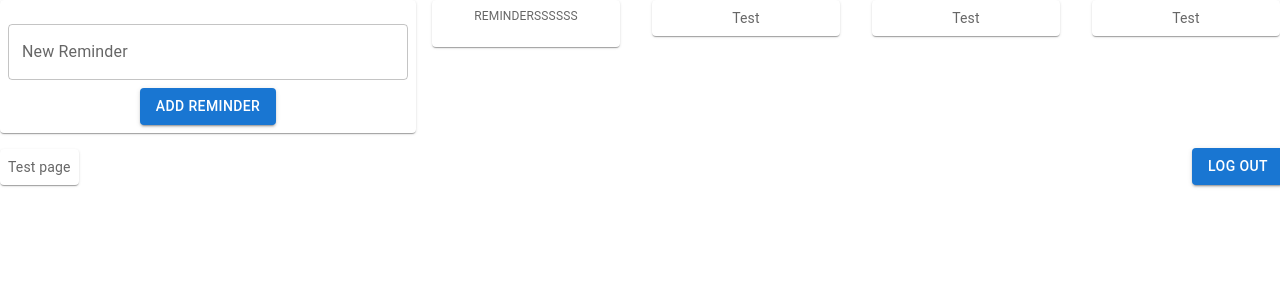
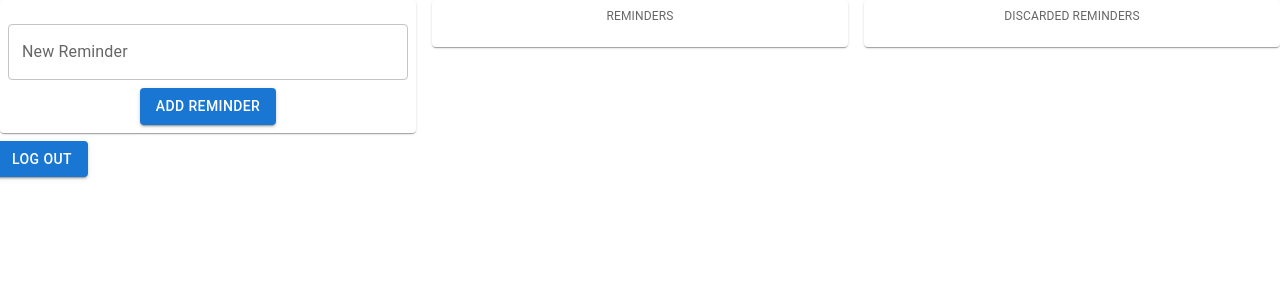
Before and after one commit to natheraf/redo, a React (Create React App) app in the folder client/: page /home in a window 1280 px wide. Shown: the top 300 px of the page. Built offline with nearby package versions, Linux system fonts and the light colour scheme; sample sign-in values are in the browser's storage.

Commit message:
persistant list and discarded pile added.

```diff
--- a/client/src/Home.js
+++ b/client/src/Home.js
@@ -1,45 +1,60 @@
-import * as React from 'react';
-import { useState } from 'react';
-import { styled } from '@mui/material/styles';
-import Box from '@mui/material/Box';
-import Paper from '@mui/material/Paper';
-import Grid from '@mui/material/Unstable_Grid2';
-import TextField from '@mui/material/TextField';
-import Button from '@mui/material/Button';
-import { useAuth } from './AuthContext';
-
-
-//TODO - make it so after you can discard the reminder and it will be removed from the list and put into a discarded list
-//which itself can be discarded or restored to the main list or deleted after x time
-//TODO - make it so you can edit the reminder
-//TODO - make it so you can set a time/date for the reminder
-//TODO - make it so you can make the reminder repeat
+import * as React from "react";
+import { useState, useEffect } from "react";
+import { styled } from "@mui/material/styles";
+import Box from "@mui/material/Box";
+import Paper from "@mui/material/Paper";
+import Grid from "@mui/material/Unstable_Grid2";
+import TextField from "@mui/material/TextField";
+import Button from "@mui/material/Button";
+import Checkbox from "@mui/material/Checkbox";
+import FormControlLabel from "@mui/material/FormControlLabel";
+import { useAuth } from "./AuthContext";
 
 const Item = styled(Paper)(({ theme }) => ({
-    backgroundColor: theme.palette.mode === 'dark' ? '#1A2027' : '#fff',
+    backgroundColor: theme.palette.mode === "dark" ? "#1A2027" : "#fff",
     ...theme.typography.body2,
     padding: theme.spacing(1),
-    textAlign: 'center',
+    textAlign: "center",
     color: theme.palette.text.secondary,
 }));
 
 export default function NestedGrid() {
-    const [reminders, setReminders] = useState([]);
-    const [newReminder, setNewReminder] = useState('');
+    const [reminders, setReminders] = useState(
+        JSON.parse(localStorage.getItem("reminders")) || [],
+    );
+    const [discarded, setDiscarded] = useState(
+        JSON.parse(localStorage.getItem("discarded")) || [],
+    );
+    const [newReminder, setNewReminder] = useState("");
     const { logout } = useAuth();
 
+    useEffect(() => {
+        localStorage.setItem("reminders", JSON.stringify(reminders));
+        localStorage.setItem("discarded", JSON.stringify(discarded));
+    }, [reminders, discarded]);
+
     const handleAddReminder = () => {
-    if (newReminder.trim() !== '') {
+        if (newReminder.trim() !== "") {
             setReminders([...reminders, newReminder]);
-      setNewReminder('');
+            setNewReminder("");
         }
+    };
+
+    const handleDiscardReminder = (index) => {
+        const newReminders = reminders.filter((_, i) => i !== index);
+        setReminders(newReminders);
+        setDiscarded([...discarded, reminders[index]]);
+    };
+
+    const handleRemovePermanently = (index) => {
+        const newDiscarded = discarded.filter((_, i) => i !== index);
+        setDiscarded(newDiscarded);
     };
 
     return (
         <Box sx={{ flexGrow: 1 }}>
-
             <Grid container spacing={2}>
-        {/*New reminders element*/}
+                {/* New reminders element */}
                 <Grid xs={12} md={5} lg={4}>
                     <Item>
                         <TextField
@@ -55,44 +70,71 @@ export default function NestedGrid() {
                         </Button>
                     </Item>
                 </Grid>
-        {/*Reminders list*/}
-        <Grid container xs={12} md={7} lg={8} spacing={4}>
-          <Grid xs={6} lg={3}>
+                {/* Reminders list and Discarded reminders side by side */}
+                <Grid container xs={12} md={7} lg={8} spacing={2}>
+                    {/* Active reminders */}
+                    <Grid xs={12} md={6}>
                         <Item>
                             <Box
                                 id="box1"
-                sx={{ fontSize: '12px', textTransform: 'uppercase' }}
+                                sx={{ fontSize: "12px", textTransform: "uppercase" }}
                             >
-                Reminderssssss
+                                Reminders
                             </Box>
                             <Box component="ul" aria-labelledby="box1" sx={{ pl: 2 }}>
                                 {reminders.map((reminder, index) => (
-                  <li key={index}>{reminder}</li>
+                                    <li key={index}>
+                                        <FormControlLabel
+                                            control={
+                                                <Checkbox
+                                                    onChange={() => handleDiscardReminder(index)}
+                                                />
+                                            }
+                                            label={reminder}
+                                        />
+                                    </li>
                                 ))}
                             </Box>
                         </Item>
                     </Grid>
-          {/* Placeholder Box B, C, D with "Test" */}
-          <Grid xs={6} lg={3}><Item>Test</Item></Grid>
-          <Grid xs={6} lg={3}><Item>Test</Item></Grid>
-          <Grid xs={6} lg={3}><Item>Test</Item></Grid>
+                    {/* Discarded reminders */}
+                    <Grid xs={12} md={6}>
+                        <Item>
+                            <Box
+                                id="box2"
+                                sx={{ fontSize: "12px", textTransform: "uppercase" }}
+                            >
+                                Discarded Reminders
+                            </Box>
+                            <Box component="ul" aria-labelledby="box2" sx={{ pl: 2 }}>
+                                {discarded.map((reminder, index) => (
+                                    <li key={index}>
+                                        <FormControlLabel
+                                            control={
+                                                <Checkbox
+                                                    onChange={() => handleRemovePermanently(index)}
+                                                />
+                                            }
+                                            label={reminder}
+                                        />
+                                    </li>
+                                ))}
+                            </Box>
+                        </Item>
+                    </Grid>
                 </Grid>
                 <Grid
                     xs={12}
                     container
                     justifyContent="space-between"
                     alignItems="center"
-          flexDirection={{ xs: 'column', sm: 'row' }}
-          sx={{ fontSize: '12px' }}
+                    flexDirection={{ xs: "column", sm: "row" }}
+                    sx={{ fontSize: "12px" }}
                 >
-          <Grid sx={{ order: { xs: 2, sm: 1 } }}>
-            <Item>Test page</Item>
-          </Grid>
                     <Grid container columnSpacing={1} sx={{ order: { xs: 1, sm: 2 } }}>
-            <Button variant='contained' onClick={logout}>
+                        <Button variant="contained" onClick={logout}>
                             Log out
                         </Button>
-            {/* Removed Link B and C */}
                     </Grid>
                 </Grid>
             </Grid>
```
Lines whose indentation alone changed are shown as unchanged.
